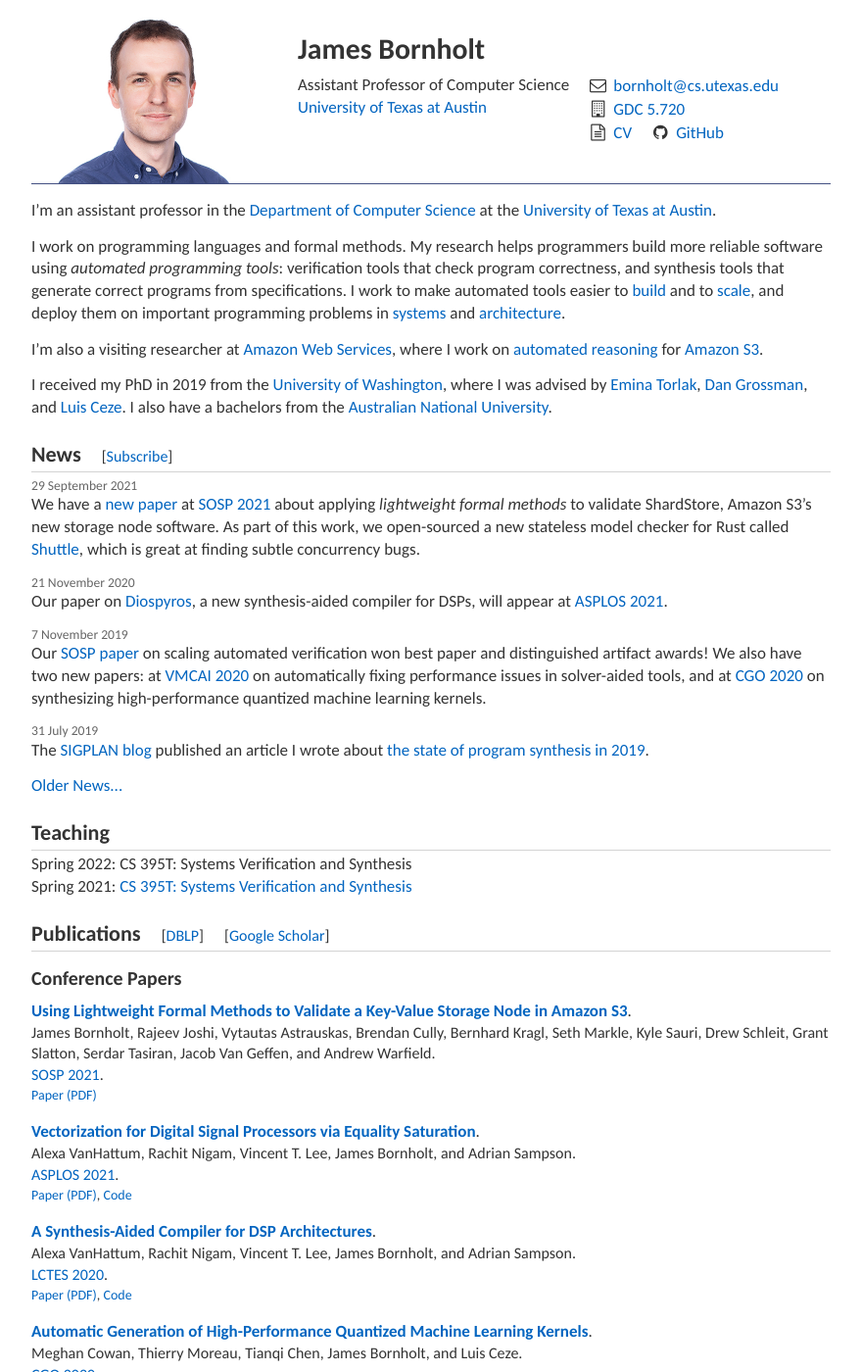
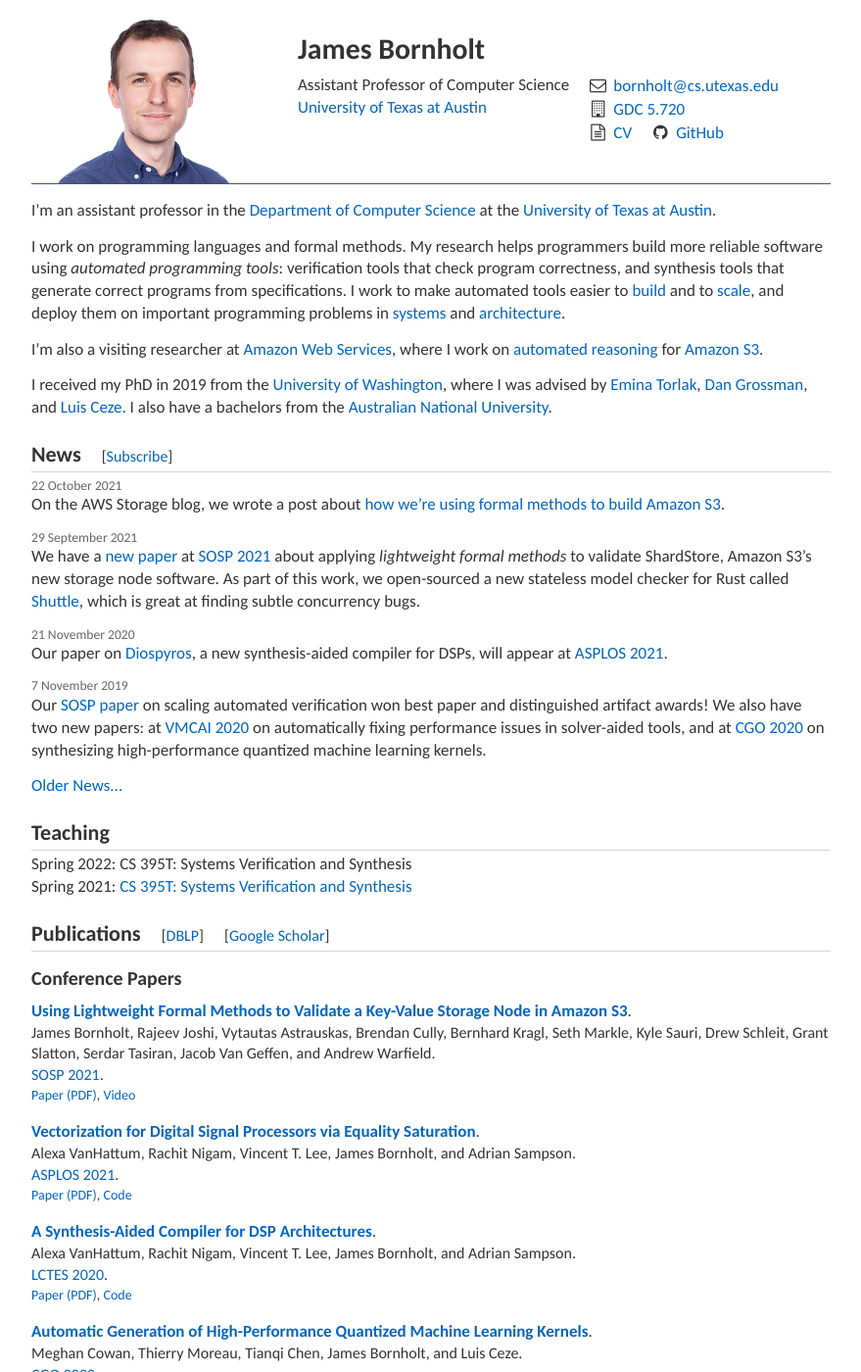
Before and after one commit to jamesbornholt/homepage, a Jekyll site: the page built from index.md, in a window 1280 px wide and 1400 px high. Shown: the whole window at 98% size, without its empty margins (200-1079 px from the left). Built offline with Jekyll 4.4.1, drawn with Linux system fonts in a browser that asks for light colours.

Commit message:
new stuff

```diff
--- a/_data/papers.yml
+++ b/_data/papers.yml
@@ -7,6 +7,8 @@
   links:
     - text: "Paper (PDF)"
       url: "papers/shardstore-sosp21.pdf"
+    - text: "Video"
+      url: "https://www.youtube.com/watch?v=YdxvOPenjWI"
 
 - title: "Vectorization for Digital Signal Processors via Equality Saturation"
   authors: "Alexa VanHattum, Rachit Nigam, Vincent T. Lee, James Bornholt, and Adrian Sampson"
```
Also changed, not shown: _posts/2021-10-22-storage-blog.md (added, +9 -0 lines).
